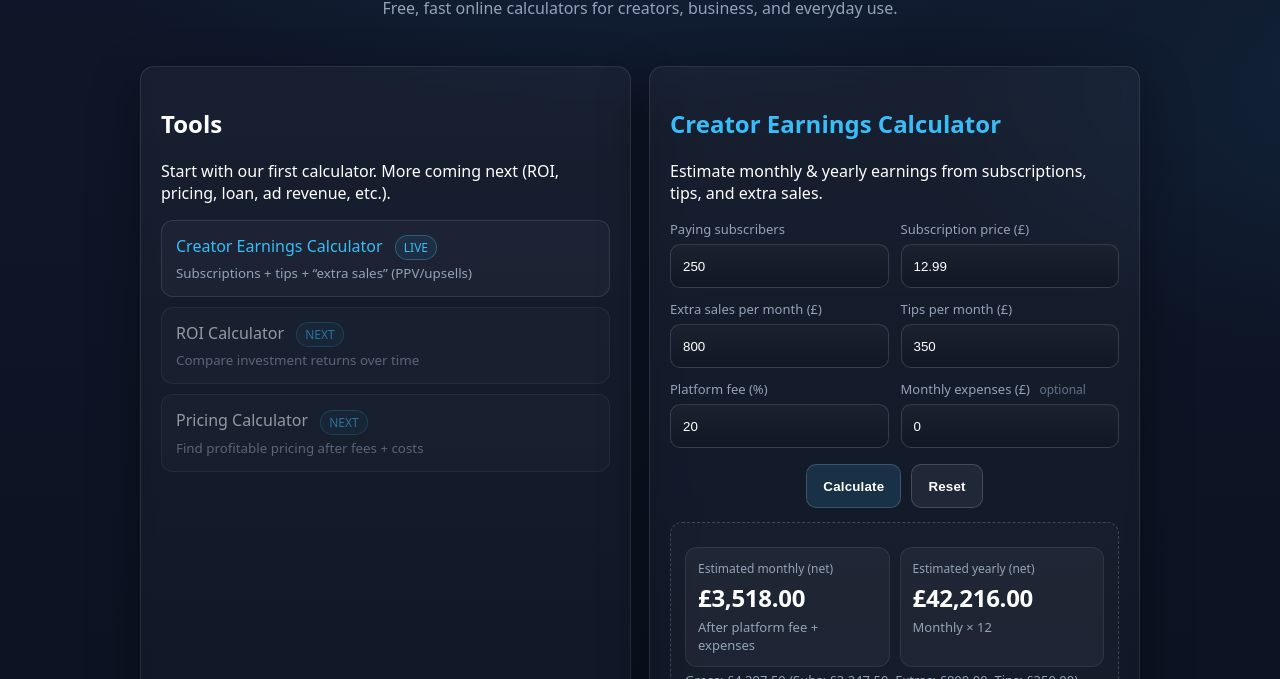
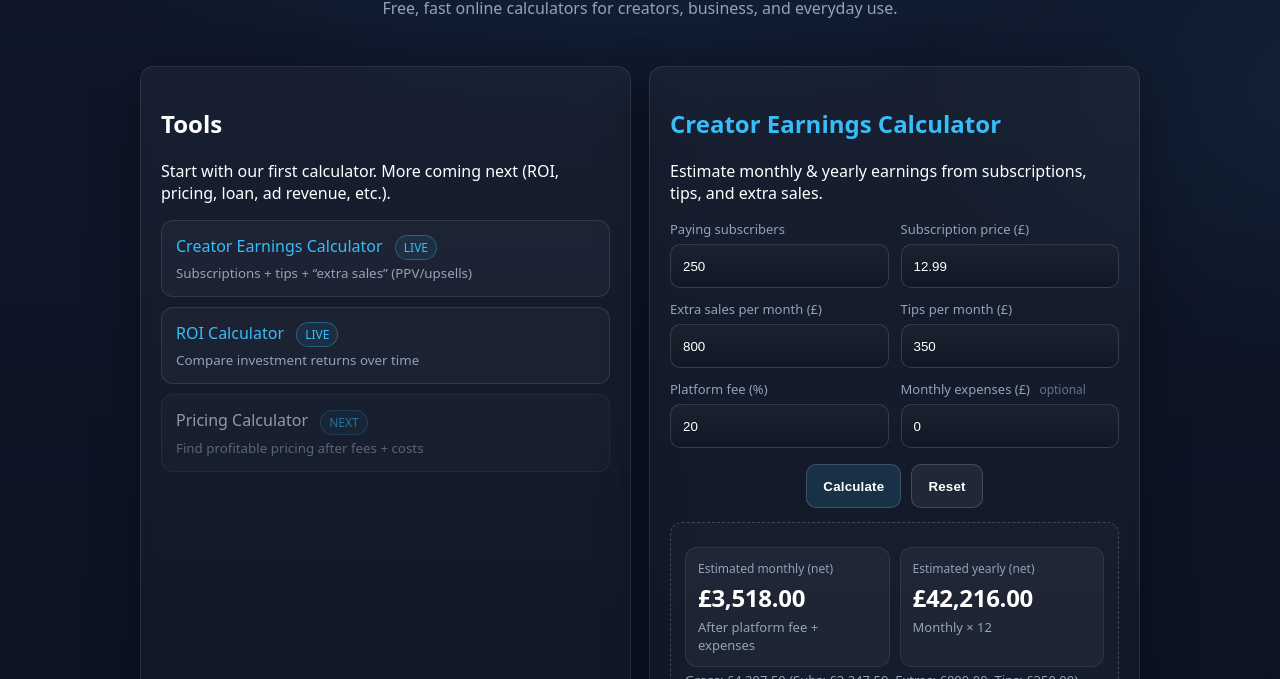
Before and after one commit to revenuetools/revenuetools, a plain HTML site: page index.html in a window 1280 px wide. Shown: the part 121-800 px from the top of the page. Drawn offline with Linux system fonts and the light colour scheme.

Commit message:
Update index.html

```diff
--- a/index.html
+++ b/index.html
@@ -33,12 +33,12 @@
             <small>Subscriptions + tips + “extra sales” (PPV/upsells)</small>
           </a>
 
-          <div class="tool disabled" aria-disabled="true">
-            <div class="toolTitle">
-              ROI Calculator <span class="badge">NEXT</span>
-            </div>
-            <small>Compare investment returns over time</small>
+          <a class="tool toolLink" href="/roi-calculator" aria-label="Open ROI Calculator">
+          <div class="toolTitle">ROI Calculator <span class="badge">LIVE</span>
           </div>
+          <small>Compare investment returns over time</small>
+          </a>
+
 
           <div class="tool disabled" aria-disabled="true">
             <div class="toolTitle">
```
